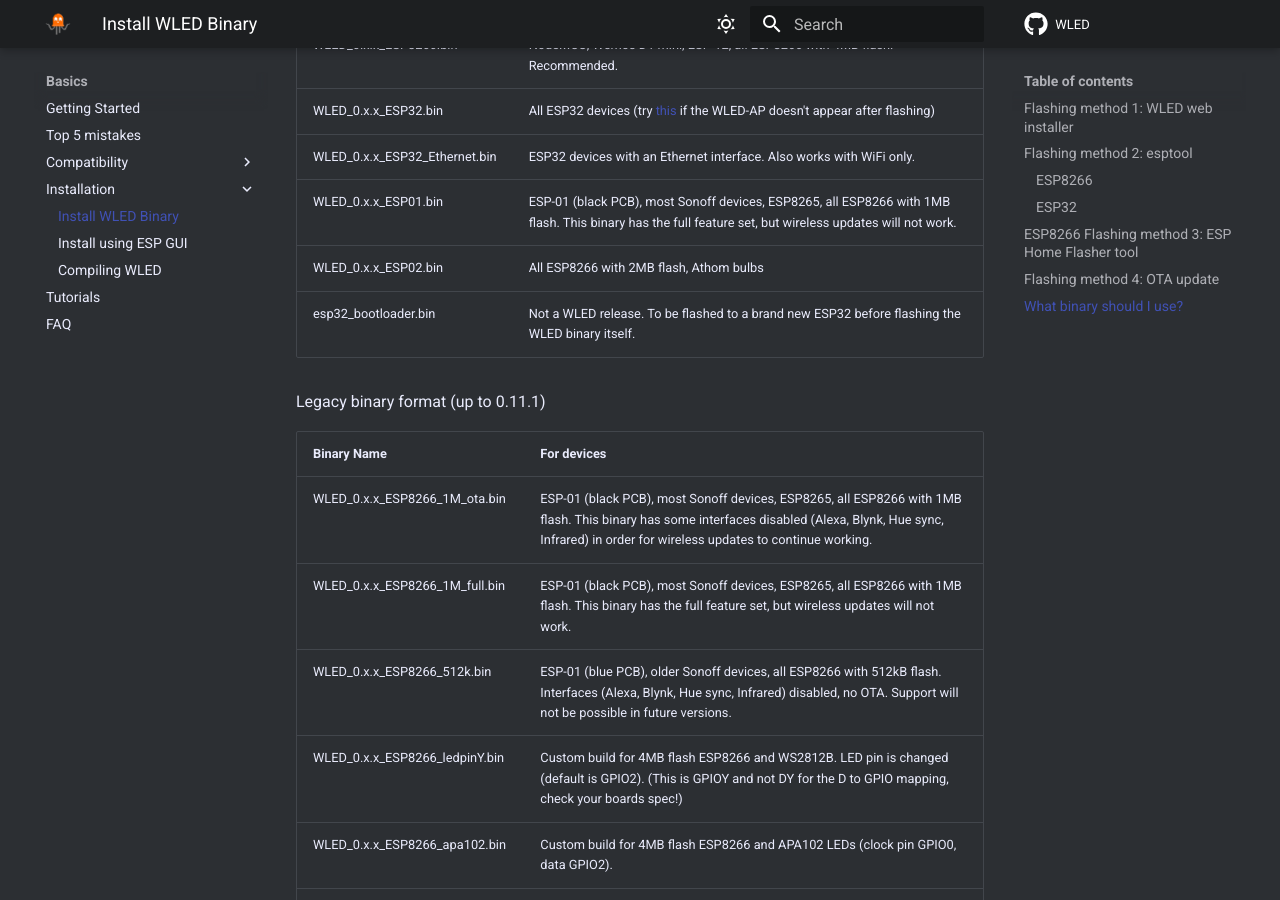
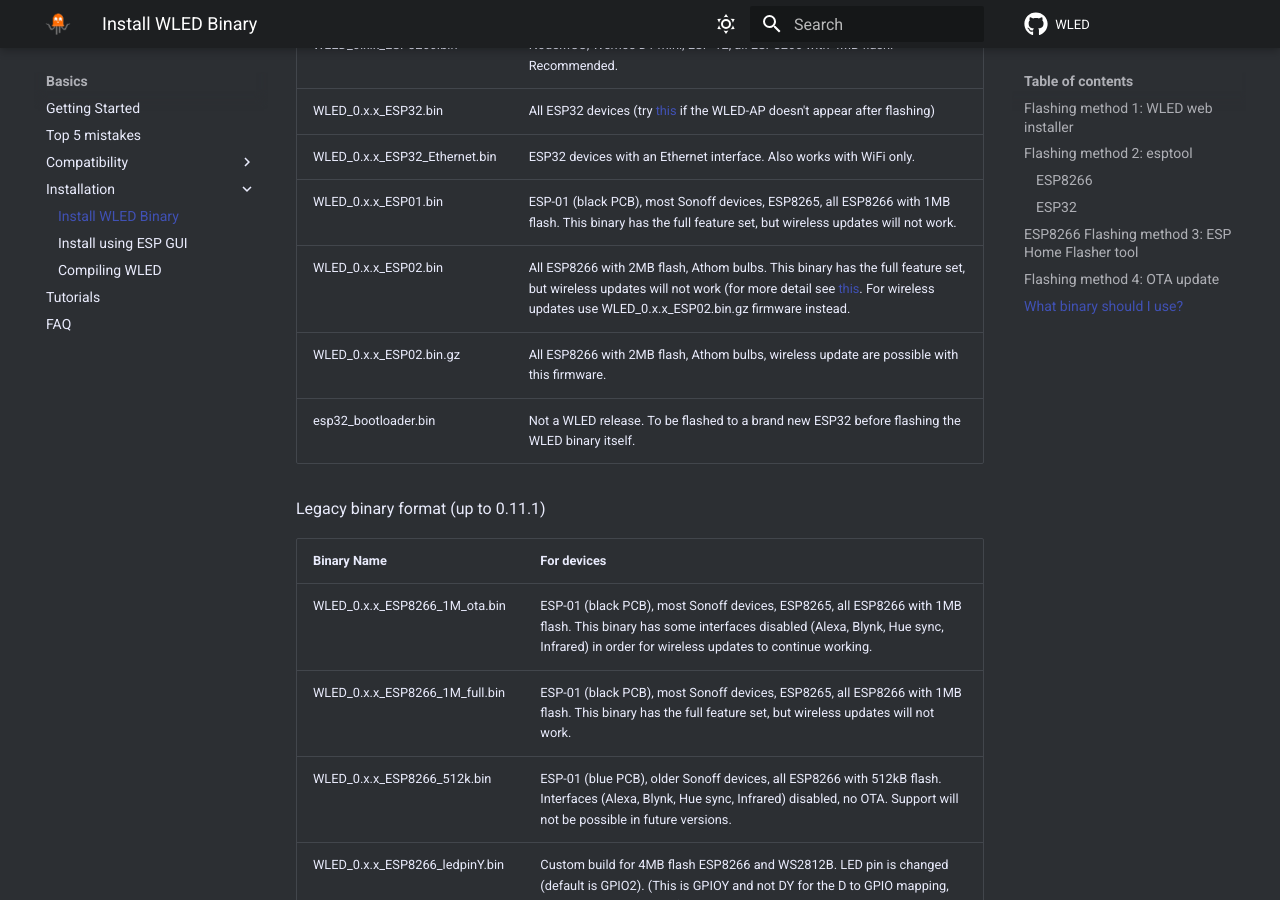
Before and after one commit to Aircoookie/WLED-Docs, an MkDocs documentation site: the page built from docs/basics/install-binary.md, in a window 1280 px wide and 900 px high, scrolled down 2515 px. Built offline with MkDocs 1.6.1 and Material for MkDocs 9.7.7, drawn with Linux system fonts in a browser that asks for light colours; comment, search, counter and statistics services are not loaded.

Commit message:
Update OTA procedure for ESP02 devices

```diff
--- a/docs/basics/install-binary.md
+++ b/docs/basics/install-binary.md
@@ -90,7 +90,8 @@
 | WLED_0.x.x_ESP32.bin | All ESP32 devices (try [this](https://github.com/Aircoookie/WLED/issues/517#issuecomment-571333712) if the WLED-AP doesn't appear after flashing) |
 | WLED_0.x.x_ESP32_Ethernet.bin | ESP32 devices with an Ethernet interface. Also works with WiFi only. |
 | WLED_0.x.x_ESP01.bin | ESP-01 (black PCB), most Sonoff devices, ESP8265, all ESP8266 with 1MB flash. This binary has the full feature set, but wireless updates will not work. |
-| WLED_0.x.x_ESP02.bin | All ESP8266 with 2MB flash, Athom bulbs |
+| WLED_0.x.x_ESP02.bin | All ESP8266 with 2MB flash, Athom bulbs.  This binary has the full feature set, but wireless updates will not work (for more detail see [this](https://github.com/Aircoookie/WLED/issues/3257). For wireless updates use WLED_0.x.x_ESP02.bin.gz firmware instead. |
+| WLED_0.x.x_ESP02.bin.gz | All ESP8266 with 2MB flash, Athom bulbs, wireless update are possible with this firmware. |
 | esp32_bootloader.bin | Not a WLED release. To be flashed to a brand new ESP32 before flashing the WLED binary itself. |
 
 Legacy binary format (up to 0.11.1)
```
